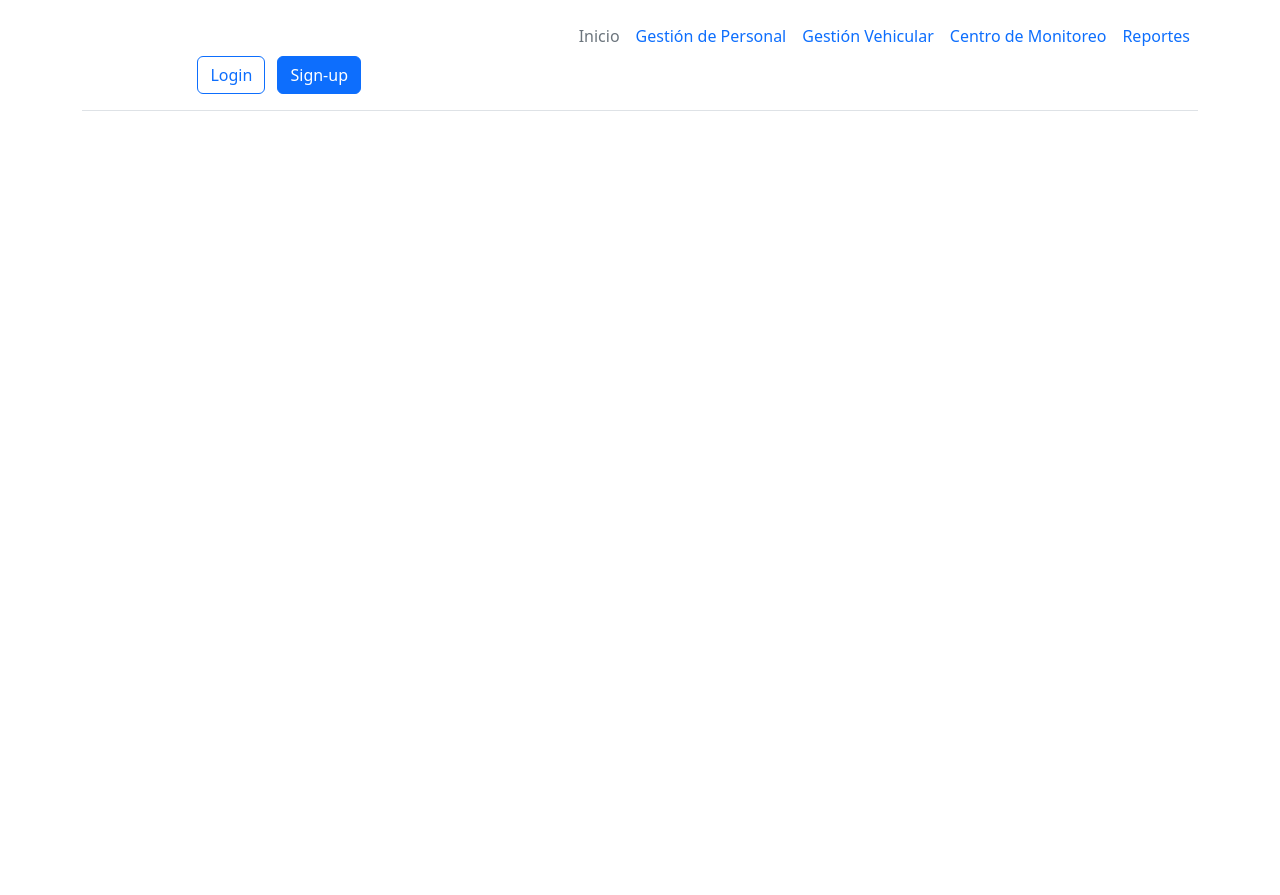
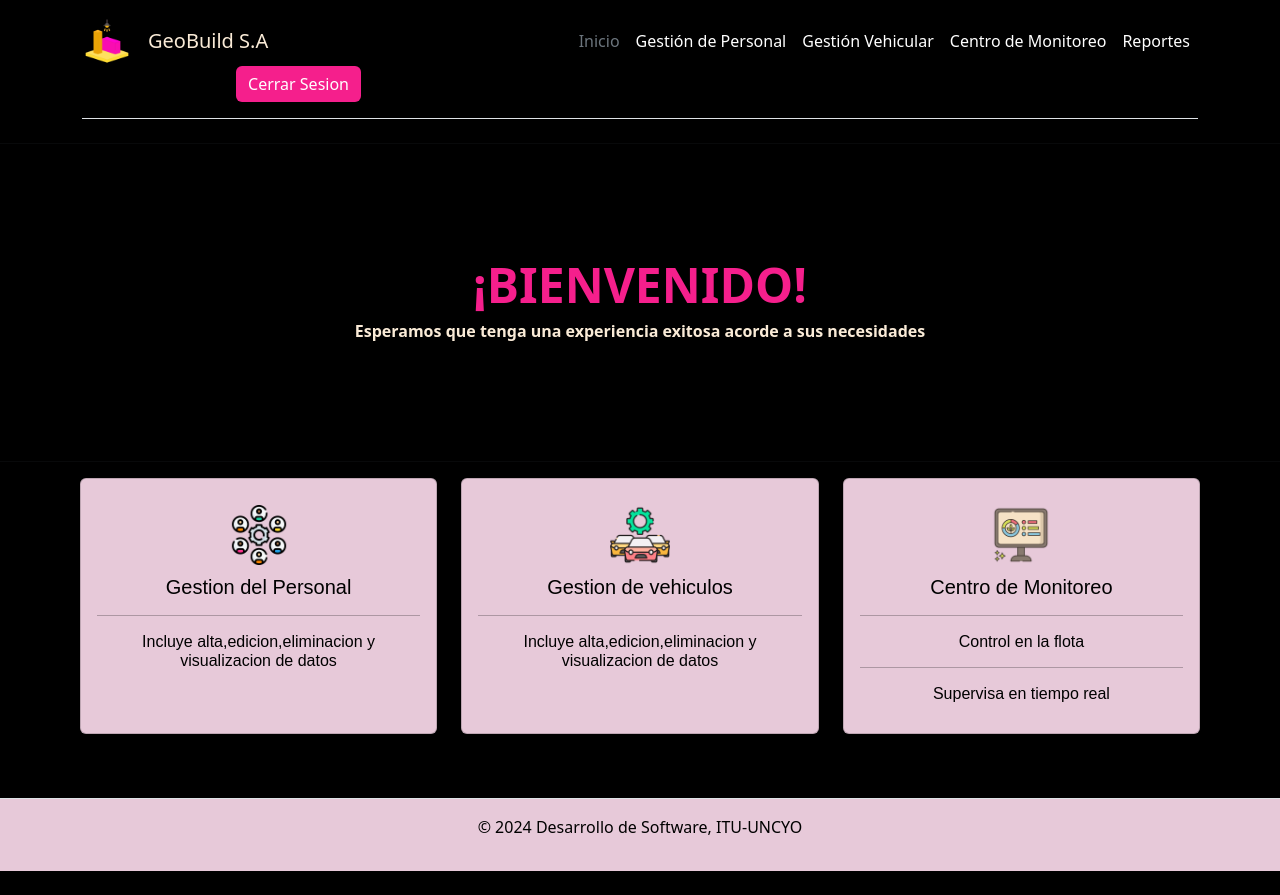
Before and after one commit to yaezl/rastreo-de-flota.copia, a plain HTML site: page templates/index.html in a window 1280 px wide. Before the commit the page ends 800 px from the top, so only its background shows below. Drawn offline with Linux system fonts and the light colour scheme.

Commit message:
ultima actualizacion

```diff
--- a/css/costume.css
+++ b/css/costume.css
@@ -0,0 +1,57 @@
+body {
+    background-color: black;
+}
+
+/* header */
+.navbar-brand img {
+    max-height: 50px; /* Altura máxima del logo */
+    margin-right: 1rem; /* Separación del menú */
+  }
+
+#salir{
+    background-color:#f51f8c;
+    border: 0px;
+}
+
+.nav-link{
+    color:white;
+}
+
+/* Guia de uso */
+#Guia .card {
+    background-color: #e7c9d9;
+    text-align: center;
+    color: rgb(0, 0, 0);
+    font-family: Arial, sans-serif;
+    height: 16rem;
+}
+
+.icon img{
+    width: 60px;
+    margin: 10px;
+}
+
+#Guia .card h3 {
+    font-size: 18px;
+    margin: 10px 0;
+}
+
+#Guia .card p {
+    font-size: 14px;
+    line-height: 1.5;
+}
+
+#Guia .card:hover {
+    transform: scale(1.05);
+    transition: transform 0.3s;
+}
+
+/* Footer */
+footer{
+    background-color: #e7c9d9;
+}
+#creditos{
+    display: flex;
+    justify-content: center;
+    color: black;
+}
--- a/templates/index.html
+++ b/templates/index.html
@@ -4,14 +4,17 @@
     <meta charset="UTF-8">
     <meta name="viewport" content="width=device-width, initial-scale=1.0">
     <link rel="stylesheet" href="../css/bootstrap.css">
-    <title>Document</title>
+    <link rel="stylesheet" href="../css/costume.css">
+    <title>Sistema de Rastreo de flotas</title>
 </head>
 <body>
     <div class="container">
         <header class="d-flex flex-wrap align-items-center justify-content-center justify-content-md-between py-3 mb-4 border-bottom">
           <div class="col-md-3 mb-2 mb-md-0">
-            <a href="/" class="d-inline-flex link-body-emphasis text-decoration-none">
-              <svg class="bi" width="40" height="32" role="img" aria-label="Bootstrap"><use xlink:href="#bootstrap"></use></svg>
+            <a href="#" class="navbar-brand d-flex align-items-center">
+              <img src="../img/lampara-de-techo.png" alt="Logo Rastreo de flotas" class="img-fluid"
+              style="max-height: 50px ;">
+            <span class="fs-5" style="color: antiquewhite;"> GeoBuild S.A </span>
             </a>
           </div>
 
@@ -23,11 +26,91 @@
             <li><a href="#" class="nav-link px-2">Reportes</a></li>
           </ul>
 
-          <div class="col-md-3 text-end">
-            <button type="button" class="btn btn-outline-primary me-2">Login</button>
-            <button type="button" class="btn btn-primary">Sign-up</button>
+          <div class="col-md-3 text-end" >
+            <button type="button" class="btn btn-primary" id="salir">Cerrar Sesion</button>
           </div>
         </header>
       </div>
+    <hr>
+
+<!-- Bienvenida -->
+    <section id="Inicio">
+      <div class="text-secondary px-4 py-5 text-center">
+        <div class="py-5">
+          <!-- TITULO (FRASE GANCHO) -->
+          <div id="titulo">
+            <h1 class="display-5 fw-bold" style="color: #f51f8c;"> ¡BIENVENIDO! </h1>
+          </div>
+          <div id="subtitulo">
+            <h6 class="display-8 fw-bold" style="color: antiquewhite;">Esperamos que tenga una experiencia exitosa acorde a sus necesidades</h3>
+          </div>
+        </div>
+      </div>
+    </section>
+<hr>
+<!-- Guia de uso -->
+
+<section id="Guia">
+  <div id="container">
+    <div class="d-flex justify-content-center ">
+      <div class="row justify-content-center">
+        <!-- CARD 1 -->
+        <div class="col-sm-4 mb-3">
+          <div class="card">
+            <div class="card-body">
+              <div class="icon">
+                <img src="../img/personal.png" alt="">
+              </div>
+              <h5 class="card-title">Gestion del Personal</h5>
+              <hr>
+              <h6>Incluye alta,edicion,eliminacion y visualizacion de datos</h6>
+            </div>
+          </div>
+        </div>
+        <!-- CARD 2 -->
+        <div class="col-sm-4 mb-3">
+          <div class="card">
+            <div class="card-body">
+              <div class="icon">
+                <img src="../img/gestion-de-flotas.png" alt="">
+              </div>
+              <h5 class="card-title">Gestion de vehiculos</h5>
+              <hr>
+              <h6>Incluye alta,edicion,eliminacion y visualizacion de datos</h6>
+            </div>
+          </div>
+        </div>
+        <!-- CARD 3 -->
+        <div class="col-sm-4 mb-3">
+          <div class="card">
+            <div class="card-body">
+              <div class="icon">
+                <img src="../img/monitoreo-en-tiempo-real.png" alt="">
+              </div>
+              <h5 class="card-title">Centro de Monitoreo</h5>
+              <hr>
+              <h6>Control en la flota</h6>
+              <hr>
+              <h6>Supervisa en tiempo real</h6>
+
+            </div>
+          </div>
+        </div>
+      </div>
+    </div>
+  </div>
+  <br>
+</section>
+
+
+<!-- Footer -->
+<footer class=" py-3 my-4 border-top">
+  <!-- DERECHOS DE AUTOR -->
+  <div>
+    <p id="creditos">&copy; 2024 Desarrollo de Software, ITU-UNCYO</p>
+  </div>
+</footer>
+
+
 </body>
 </html>
```
Also changed, not shown: img/gestion-de-flotas.png (added), img/lampara-de-techo.png (added), img/monitoreo-en-tiempo-real.png (added), img/personal.png (added).
